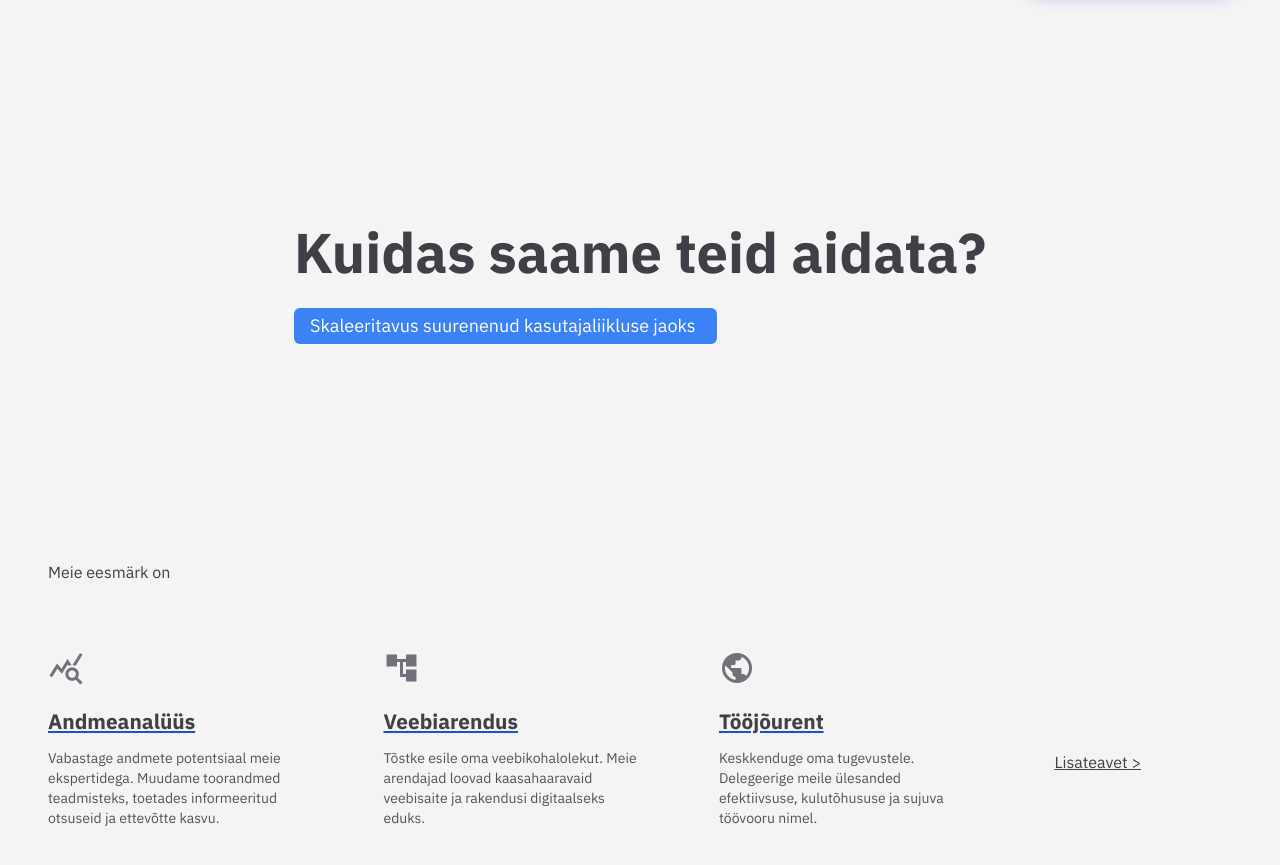
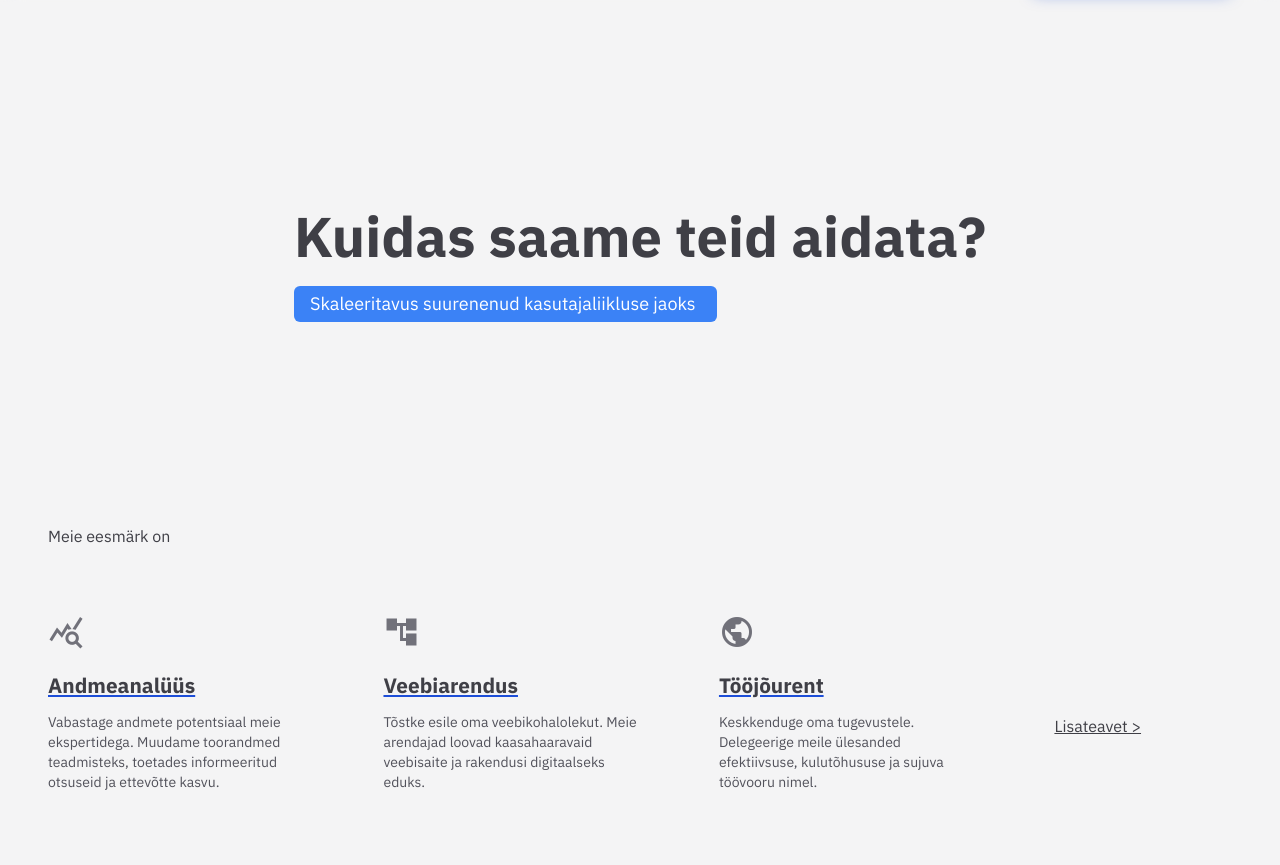
Before and after one commit to markkunitski/zeusky, a website: page et.html in a window 1280 px wide. Shown: the part 75-940 px from the top of the page. Drawn offline with nearby package versions, Linux system fonts and the light colour scheme.

Commit message:
08.10 final

```diff
--- a/et.html
+++ b/et.html
@@ -106,7 +106,7 @@
         class="container relative items-start sm:items-center INTRO"
       >
         <div
-          class="HERO flex mt-6 sm:mt-14 lg:mt-24 justify-start flex-col min-h-[280px] md:min-h-[350px] items-center relative"
+          class="HERO flex lg:mt-20 justify-start flex-col min-h-[250px] md:min-h-[330px] items-center relative"
         >
           <div class="relative sm:static">
             <h1 class="">Kuidas saame teid aidata?</h1>
```
Also changed, not shown: ru.html (+1 -1 lines).
